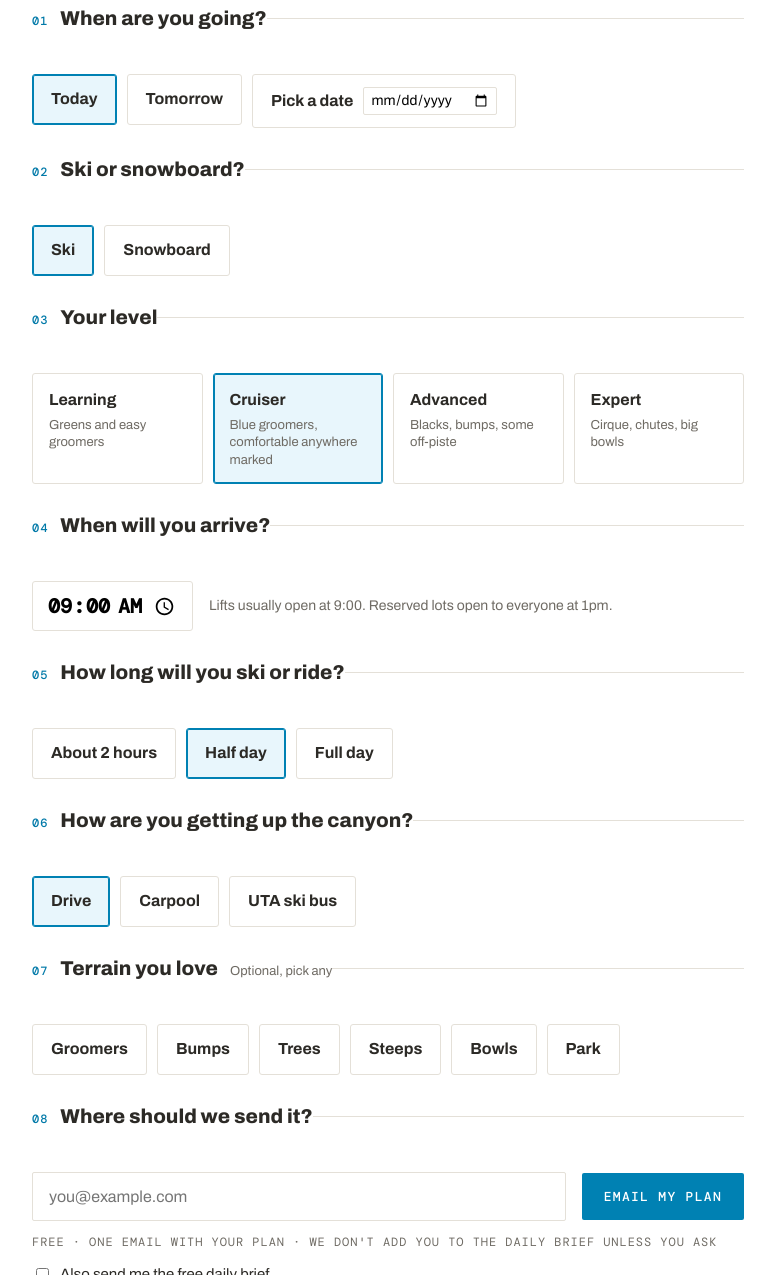
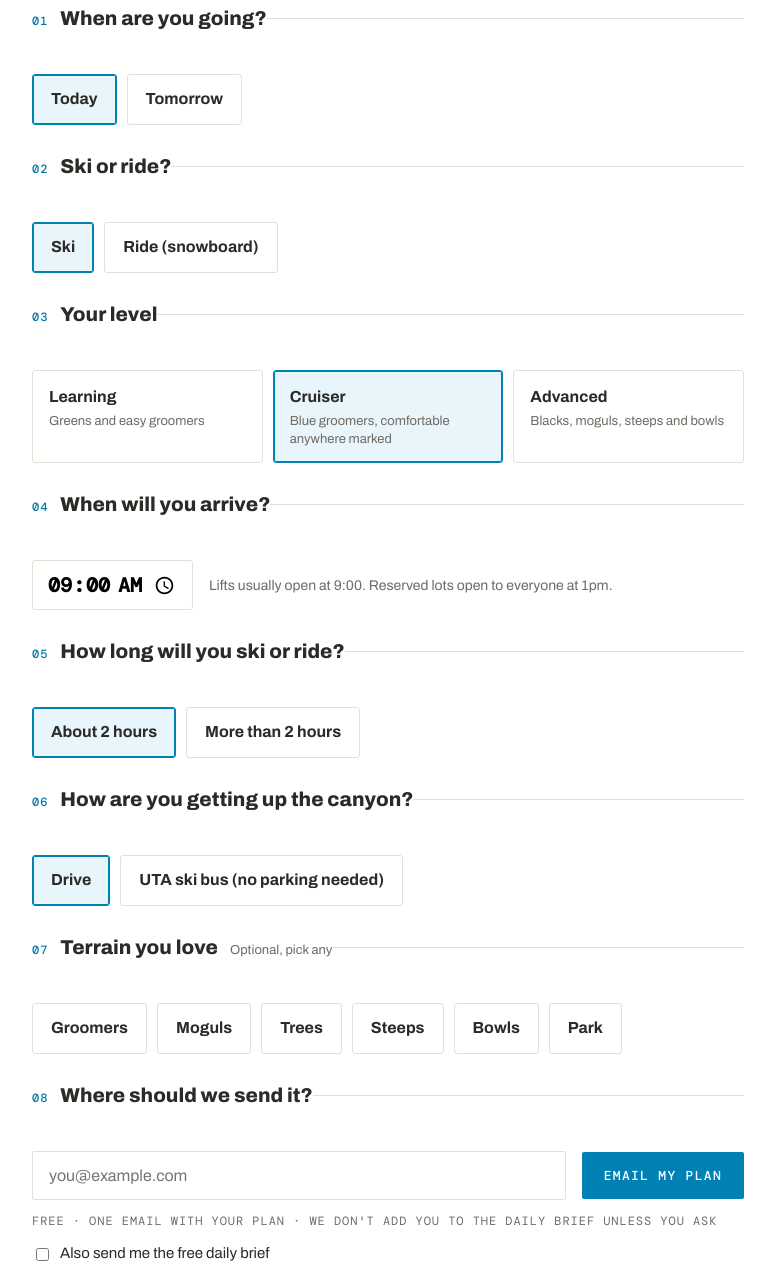
Before and after one commit to qqpeter99/birdbrief-images, a plain HTML site: page plan.html in a window 1280 px wide. Shown: the part 412-1687 px from the top of the page, without its empty margins (252-1027 px from the left). Drawn offline with nearby package versions, Linux system fonts and the light colour scheme.

Commit message:
Simplify the plan form for launch
Today or tomorrow only; ski or ride; three levels (learning, cruiser,
advanced); about 2 hours or more; drive or UTA ski bus; optional terrain
with moguls instead of bumps.

Co-Authored-By: Claude Opus 5.5 <noreply@anthropic.com>

```diff
--- a/plan.html
+++ b/plan.html
@@ -8,7 +8,7 @@
   <link rel="preconnect" href="https://fonts.googleapis.com" />
   <link rel="preconnect" href="https://fonts.gstatic.com" crossorigin />
   <link href="https://fonts.googleapis.com/css2?family=Archivo:wght@400;500;700;800;900&family=DM+Mono:wght@400;500&family=Fraunces:ital,opsz,wght@0,9..144,500;1,9..144,500&display=swap" rel="stylesheet" />
-  <link rel="stylesheet" href="styles.css?v=4" />
+  <link rel="stylesheet" href="styles.css?v=5" />
 </head>
 <body class="plan-page">
   <div class="announce mono">Snowbird opens Wed, Nov 25 <b>·</b> Free for the 2026–27 season</div>
@@ -35,15 +35,14 @@
         <div class="choices">
           <label><input type="radio" name="day" value="today" checked /><span>Today</span></label>
           <label><input type="radio" name="day" value="tomorrow" /><span>Tomorrow</span></label>
-          <label class="with-input"><input type="radio" name="day" value="date" /><span>Pick a date <input type="date" name="date" aria-label="Date" /></span></label>
         </div>
       </fieldset>
 
       <fieldset>
-        <legend><span class="q mono">02</span>Ski or snowboard?</legend>
+        <legend><span class="q mono">02</span>Ski or ride?</legend>
         <div class="choices">
           <label><input type="radio" name="ride" value="ski" checked /><span>Ski</span></label>
-          <label><input type="radio" name="ride" value="snowboard" /><span>Snowboard</span></label>
+          <label><input type="radio" name="ride" value="snowboard" /><span>Ride (snowboard)</span></label>
         </div>
       </fieldset>
 
@@ -52,8 +51,7 @@
         <div class="choices cards">
           <label><input type="radio" name="level" value="learning" /><span><b>Learning</b><small>Greens and easy groomers</small></span></label>
           <label><input type="radio" name="level" value="cruiser" checked /><span><b>Cruiser</b><small>Blue groomers, comfortable anywhere marked</small></span></label>
-          <label><input type="radio" name="level" value="advanced" /><span><b>Advanced</b><small>Blacks, bumps, some off-piste</small></span></label>
-          <label><input type="radio" name="level" value="expert" /><span><b>Expert</b><small>Cirque, chutes, big bowls</small></span></label>
+          <label><input type="radio" name="level" value="advanced" /><span><b>Advanced</b><small>Blacks, moguls, steeps and bowls</small></span></label>
         </div>
       </fieldset>
 
@@ -68,9 +66,8 @@
       <fieldset>
         <legend><span class="q mono">05</span>How long will you ski or ride?</legend>
         <div class="choices">
-          <label><input type="radio" name="hours" value="2" /><span>About 2 hours</span></label>
-          <label><input type="radio" name="hours" value="4" checked /><span>Half day</span></label>
-          <label><input type="radio" name="hours" value="7" /><span>Full day</span></label>
+          <label><input type="radio" name="hours" value="2" checked /><span>About 2 hours</span></label>
+          <label><input type="radio" name="hours" value="more" /><span>More than 2 hours</span></label>
         </div>
       </fieldset>
 
@@ -78,8 +75,7 @@
         <legend><span class="q mono">06</span>How are you getting up the canyon?</legend>
         <div class="choices">
           <label><input type="radio" name="transport" value="drive" checked /><span>Drive</span></label>
-          <label><input type="radio" name="transport" value="carpool" /><span>Carpool</span></label>
-          <label><input type="radio" name="transport" value="bus" /><span>UTA ski bus</span></label>
+          <label><input type="radio" name="transport" value="bus" /><span>UTA ski bus (no parking needed)</span></label>
         </div>
       </fieldset>
 
@@ -87,7 +83,7 @@
         <legend><span class="q mono">07</span>Terrain you love <span class="optional">Optional, pick any</span></legend>
         <div class="choices">
           <label><input type="checkbox" name="terrain" value="groomers" /><span>Groomers</span></label>
-          <label><input type="checkbox" name="terrain" value="bumps" /><span>Bumps</span></label>
+          <label><input type="checkbox" name="terrain" value="moguls" /><span>Moguls</span></label>
           <label><input type="checkbox" name="terrain" value="trees" /><span>Trees</span></label>
           <label><input type="checkbox" name="terrain" value="steeps" /><span>Steeps</span></label>
           <label><input type="checkbox" name="terrain" value="bowls" /><span>Bowls</span></label>
@@ -126,9 +122,6 @@
     // Preview only: nothing is sent or stored. In the live version this posts
     // to a small backend that starts the plan job and emails the result.
     const form = document.getElementById('plan');
-    const dateInput = form.querySelector('input[name=date]');
-    dateInput.min = new Date().toISOString().slice(0, 10);
-    dateInput.addEventListener('focus', () => { form.querySelector('input[name=day][value=date]').checked = true; });
 
     const label = (name, value) => form.querySelector(`input[name=${name}][value="${value}"]`)?.closest('label')?.querySelector('b, span')?.firstChild?.textContent.trim() || value;
 
@@ -136,7 +129,7 @@
       e.preventDefault();
       if (!form.reportValidity()) return;
       const f = new FormData(form);
-      const day = f.get('day') === 'date' ? (f.get('date') || 'a date you pick') : f.get('day');
+      const day = f.get('day');
       const [h, m] = f.get('arrive').split(':').map(Number);
       const arrive = new Date(2000, 0, 1, h, m).toLocaleTimeString('en-US', { hour: 'numeric', minute: '2-digit' });
       const terrain = f.getAll('terrain').map(t => label('terrain', t));
--- a/styles.css
+++ b/styles.css
@@ -151,7 +151,7 @@ header.solid { background: var(--ink); color: #fff; }
 .choices label:hover > span { border-color: #bdb6a8; }
 .choices input:checked + span { border-color: var(--accent-btn); background: #e8f6fc; box-shadow: inset 0 0 0 1px var(--accent-btn); }
 .choices input:focus-visible + span { outline: 2px solid var(--accent); outline-offset: 2px; }
-.choices.cards { display: grid; grid-template-columns: repeat(4, 1fr); }
+.choices.cards { display: grid; grid-template-columns: repeat(3, 1fr); }
 .choices.cards label > span { display: flex; flex-direction: column; align-items: flex-start; gap: 4px; height: 100%; padding: 14px 16px; }
 .choices.cards small { font-weight: 400; color: var(--muted); font-size: 13px; line-height: 1.35; }
 .choices .with-input input[type=date] { font: 14px var(--sans); border: 1px solid var(--line); padding: 4px 6px; border-radius: 2px; }
```
Also changed, not shown: index.html (+2 -2 lines).
